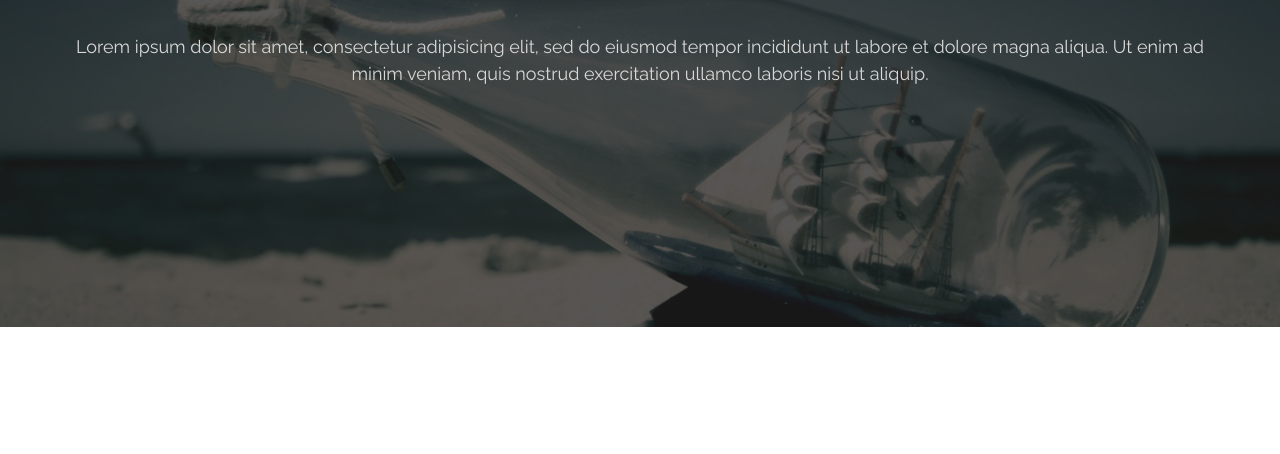
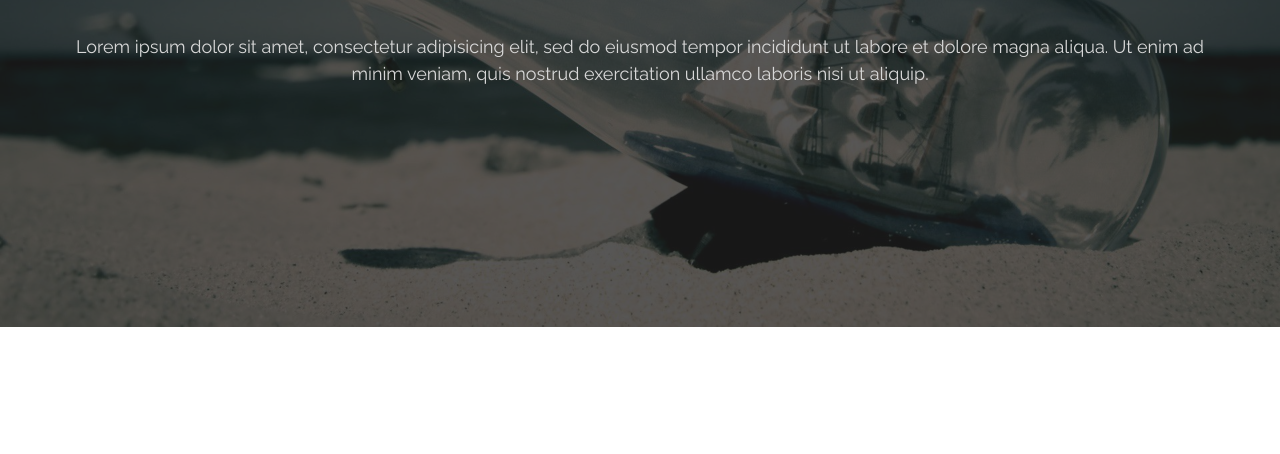
Before and after one commit to briandjin/briandjin.github.io, a plain HTML site: page index.html in a window 1280 px wide. Shown: the part 346-800 px from the top of the page. Drawn offline with nearby package versions, Linux system fonts and the light colour scheme.

Commit message:
Decrease top background-position

```diff
--- a/css/styles.css
+++ b/css/styles.css
@@ -18,7 +18,7 @@ p {
 	background-attachment: fixed;
 	background-repeat: no-repeat;
 	background-size: cover;
-	background-position: 50% 50%;
+	background-position: 50% -100px;
 }
 
 .header-overlay {
```
